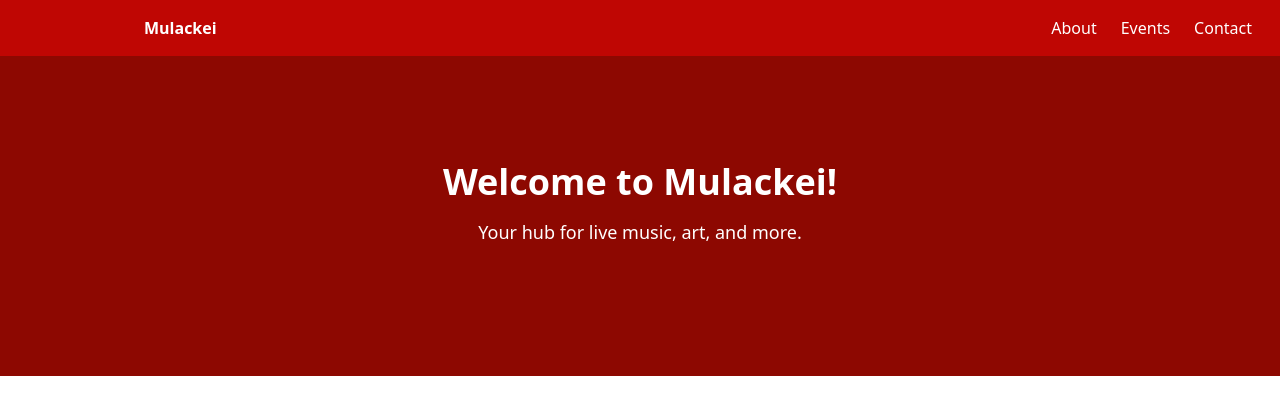
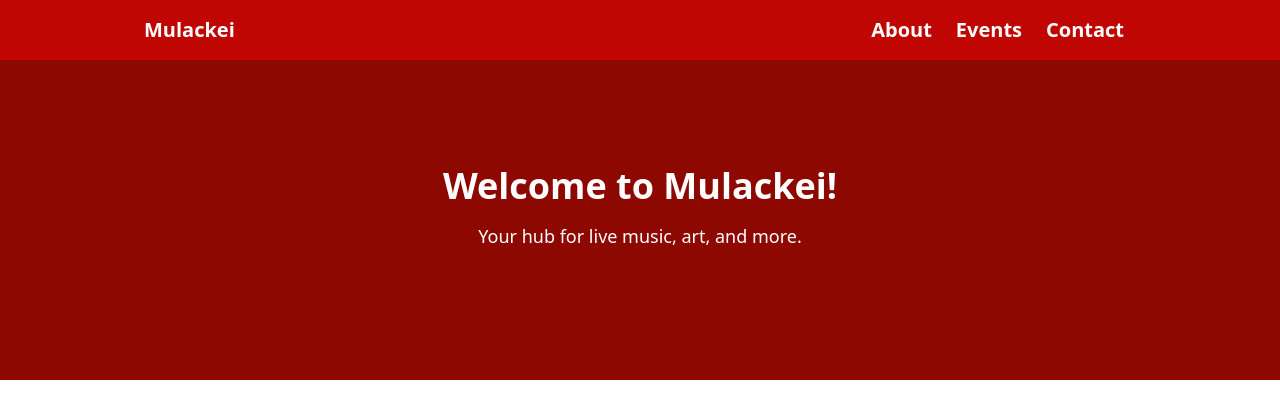
Before and after one commit to bradheath96/mulackei-site, a React (Create React App) app: page / in a window 1280 px wide. Shown: the top 418 px of the page. Built offline with nearby package versions, Linux system fonts and the light colour scheme.

Commit message:
small adjustment to the header text

```diff
--- a/src/components/Header.jsx
+++ b/src/components/Header.jsx
@@ -1,12 +1,11 @@
 import { Link } from "react-router-dom";
 
 const Header = () => (
-	<header
-		className="bg-secondary sticky top-0 z-50 text-white p-4 flex justify-between items-center">
-		<h1 className="font-bold px-32">
+	<header className="bg-secondary sticky top-0 z-50 text-white p-4 flex justify-between items-center">
+		<h1 className="text-xl font-bold px-32">
 			<Link to="/">Mulackei</Link>
 		</h1>
-		<nav>
+		<nav className="text-xl font-bold px-32">
 			<Link to="/About" className="px-3">
 				About
 			</Link>
```
